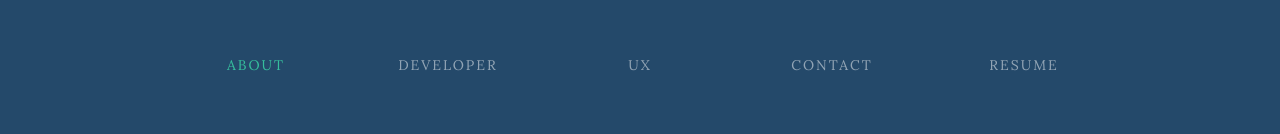
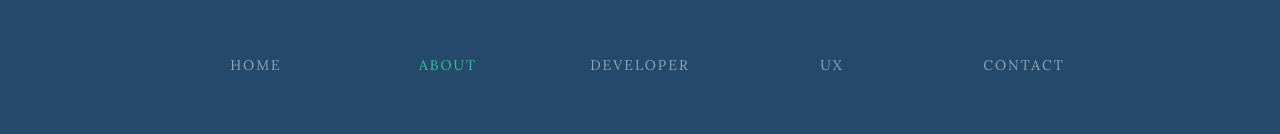
Before and after one commit to tpadilla10117/v2.0-tpadilla.com, a React (Create React App) app: page /about in a window 1280 px wide. Shown: the part 1370-1504 px from the top of the page. Built offline with nearby package versions, Linux system fonts and the light colour scheme; a web font is replaced by a local one.

Commit message:
got rid of the Resume section in the main design

```diff
--- a/src/components/App.js
+++ b/src/components/App.js
@@ -125,7 +125,7 @@ function App() {
 
           {/* TODO: Resume Section */}
 
-           <Route exact path='/resume'>{ ({ match }) => (
+           {/* <Route exact path='/resume'>{ ({ match }) => (
             <CSSTransition
             nodeRef={nodeRef}
             in={match != null}
@@ -137,7 +137,7 @@ function App() {
               </div>
             </CSSTransition>
           )}
-          </Route>
+          </Route> */}
 
           {/* TODO: UX Design Sections: */}
 
--- a/src/components/layout/footer/footer.jsx
+++ b/src/components/layout/footer/footer.jsx
@@ -9,6 +9,12 @@ function  Footer() {
             <div className='footer-wrapper'>
                 <div className='footerlinks-container'>
                     <div className='footerlinks-wrapper'>
+                        <div className='footerlink-items'>
+                            {/* <ul className='footerlink-title'>Home</ul> */}
+                                <NavLink className='footerlink' to="/" exact activeClassName="active">
+                                    Home
+                                </NavLink>
+                        </div>
                         <div className='footerlink-items'>
                             {/* <ul className='footerlink-title'>Home</ul> */}
                                 <NavLink className='footerlink' to="/about" exact activeClassName="active">
@@ -33,12 +39,12 @@ function  Footer() {
                                     Contact
                                 </NavLink>
                         </div>
-                        <div className='footerlink-items'>
-                            {/* <ul className='footerlink-title'>Home</ul> */}
+                       {/*  <div className='footerlink-items'>
+
                                 <NavLink className='footerlink' to="/resume" exact activeClassName="active">
                                     Resume
                                 </NavLink>
-                        </div>
+                        </div> */}
 
                     </div>
 
--- a/src/components/pages/contact/Contact.jsx
+++ b/src/components/pages/contact/Contact.jsx
@@ -18,5 +18,3 @@ const Contact = () => {
 };
 
 export default Contact;
-
-{/* <video className='videobg' autoPlay loop muted src={beach} type="video/mp4"></video> */}
--- a/src/components/pages/landing/Landing.scss
+++ b/src/components/pages/landing/Landing.scss
@@ -1,28 +1,3 @@
-/* export const HeroContainer = styled.div`
-    background: #0c0c0c;
-    display: flex;
-    justify-content: center;
-    align-items: center;
-    padding: 0 30px;
-    height: 800px;
-    position: relative;
-    z-index: 1;
-
-    :before {
-        content: '';
-        position: absolute;
-        top: 0;
-        left: 0;
-        right: 0;
-        bottom: 0;
-        background: linear-gradient(180deg, rgba(0,0,0,0.2) 0%, rgba(0,0,0,0.6) 100% ), linear-gradient(190deg, rgba(0,0,0,0.2) 0%, transparent 100%);
-        z-index: 2;
-    }
-` */
-/* #landing-main {
-    height: 100vh;
-} */
-
 .landing-section {
     width: 100%;
 
@@ -180,36 +155,13 @@
 
 }
 
-/* .landing-section .landing-CardBox:hover .landing-imgWrapper img {
-    transform: scale(1.2);
-} */
 
-@media only screen and (min-device-width: 280px) and (max-width: 480px) {
-
-}
-
-@media only screen and (min-device-width: 375px)and (max-width: 768px) {
-
-
-}
-
-@media only screen and (min-device-width: 768px) and (max-device-width: 1000px) {
-
-}
-
-/* @media only screen and (max-device-width: 768px) {
-    .landing
-} */
-
-/* TODO: Finish up the responsive layout:
-- Notice that I havnt gotten the text overlay scaling right yet
-*/
 @media only screen and (min-device-width: 1000px) /* and (max-device-width: 1366px) */ {
     .landing-section {
         display: grid;
         grid-gap: 5px;
         position: relative;
-        grid-template-columns: 1fr 1fr 1fr 1fr 1fr;
+        grid-template-columns: 1fr 1fr 1fr 1fr /* 1fr */;
         overflow: hidden;
         align-items: center;
         justify-content: center;
```
Also changed, not shown: src/utils/seed.js (+5 -7 lines).
